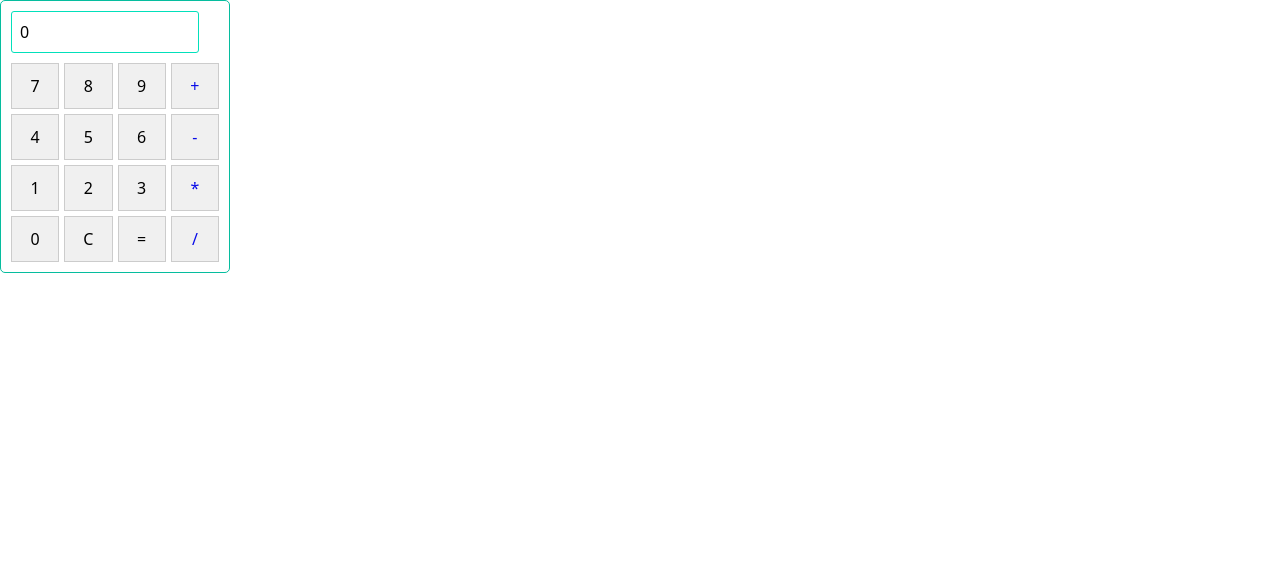
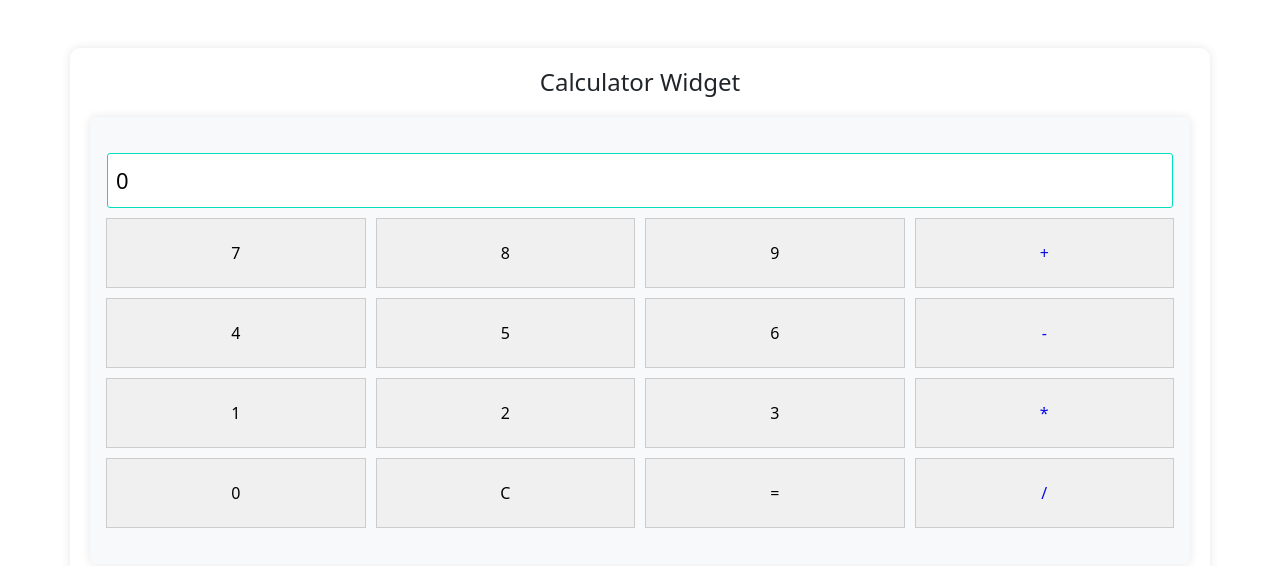
Before and after one commit to manushi7/WebAssignment5, a React (Create React App) app: page /calculator in a window 1280 px wide. Shown: the top 566 px of the page. Built offline with nearby package versions, Linux system fonts and the light colour scheme; no server answers.

Commit message:
some changes in calendar and calculator widget

```diff
--- a/src/components/CalculatorWidget.js
+++ b/src/components/CalculatorWidget.js
@@ -1,4 +1,5 @@
 import React, { useState } from 'react';
+import { Container, Card } from 'react-bootstrap';
 
 const CalculatorWidget = () => {
     const [displayValue, setDisplayValue] = useState('0');
@@ -60,6 +61,11 @@ const CalculatorWidget = () => {
     };
 
     return (
+        <Container className="widget-container mt-5">
+            <h2 className="widget-title text-center">Calculator Widget</h2>
+            <Card>
+                <Card.Body>
+                    <div className="row">
                         <div className="calculator-widget">
                             <input type="text" value={displayValue} readOnly />
                             <div className="buttons">
@@ -81,6 +87,10 @@ const CalculatorWidget = () => {
                                 <button className="button-operand-text" onClick={() => onOperatorButtonClick('/')}>/</button>
                             </div>
                         </div>
+                    </div>
+                </Card.Body>
+              </Card>
+        </Container>
     );
 };
 
--- a/src/components/CalendarWidget.js
+++ b/src/components/CalendarWidget.js
@@ -1,4 +1,5 @@
 import React, { useState } from 'react';
+import { Container, Button, Card } from 'react-bootstrap';
 
 const CalendarWidget = () => {
     // State variable to store the current date
@@ -49,6 +50,11 @@ const CalendarWidget = () => {
     };
 
     return (
+        <Container className="widget-container mt-5">
+            <h2 className="widget-title text-center">Calendar Widget</h2>
+            <Card>
+                <Card.Body>
+                    <div className="row">
                         <div className="calendar-widget">
                             <div className="header">
                                 <button className="button-text" onClick={handlePrevMonth}>Previous</button>
@@ -64,6 +70,10 @@ const CalendarWidget = () => {
                                 {renderCalendarGrid()}
                             </div>
                         </div>
+                    </div>
+                </Card.Body>
+            </Card>
+        </Container>
     );
 };
 
--- a/src/pages/css/Calculator.css
+++ b/src/pages/css/Calculator.css
@@ -1,22 +1,15 @@
 .calculator-widget {
-    border: 1px solid #06bd9e;
     border-radius: 5px;
-    padding: 10px;
+    padding: 20px;
     width: 230px;
 }
 
-/* input[type="text"] {
-    width: 100%;
-    margin-bottom: 10px;
-    padding: 5px;
-    font-size: 16px;
-} */
-
 input[type="text"] {
-    width: calc(100% - 20px); /* Adjust input width to fit within container padding */
+    width: calc(100% - 2px); /* Adjust input width to fit within container padding */
+    height: 55px;
     margin-bottom: 10px;
     padding: 8px;
-    font-size: 16px;
+    font-size: 22px;
     border: 1px solid #02e0bb;
     border-radius: 3px;
 }
@@ -24,12 +17,13 @@ input[type="text"] {
 .buttons {
     display: grid;
     grid-template-columns: repeat(4, 1fr);
-    gap: 5px;
+    gap: 10px;
 }
 
 button {
+    height: 70px;
     padding: 15px 20px;
-    font-size: 18px;
+    font-size: 32px;
     background-color: #f0f0f0;
     border: 1px solid #02e0bb;
     border-radius: 6px;
--- a/src/pages/css/Calendar.css
+++ b/src/pages/css/Calendar.css
@@ -1,6 +1,6 @@
 .calendar-widget {
     font-family: Arial, sans-serif;
-    border: 1px solid #06bd9e;
+    /* border: 1px solid #06bd9e; */
     border-radius: 5px;
     padding: 16px;
     width: 480px;
@@ -18,6 +18,7 @@
 }
 
 .calendar-cell {
+    height: 70px;
     flex: 1;
     text-align: center;
     padding: 16px;
@@ -29,7 +30,7 @@
 }
 
 button {
-    padding: 10px;
+    padding: 0px 25px;
     font-size: 18px;
     background-color: #f0f0f0;
     border: 1px solid #ccc;
```
Lines whose indentation alone changed are shown as unchanged.
